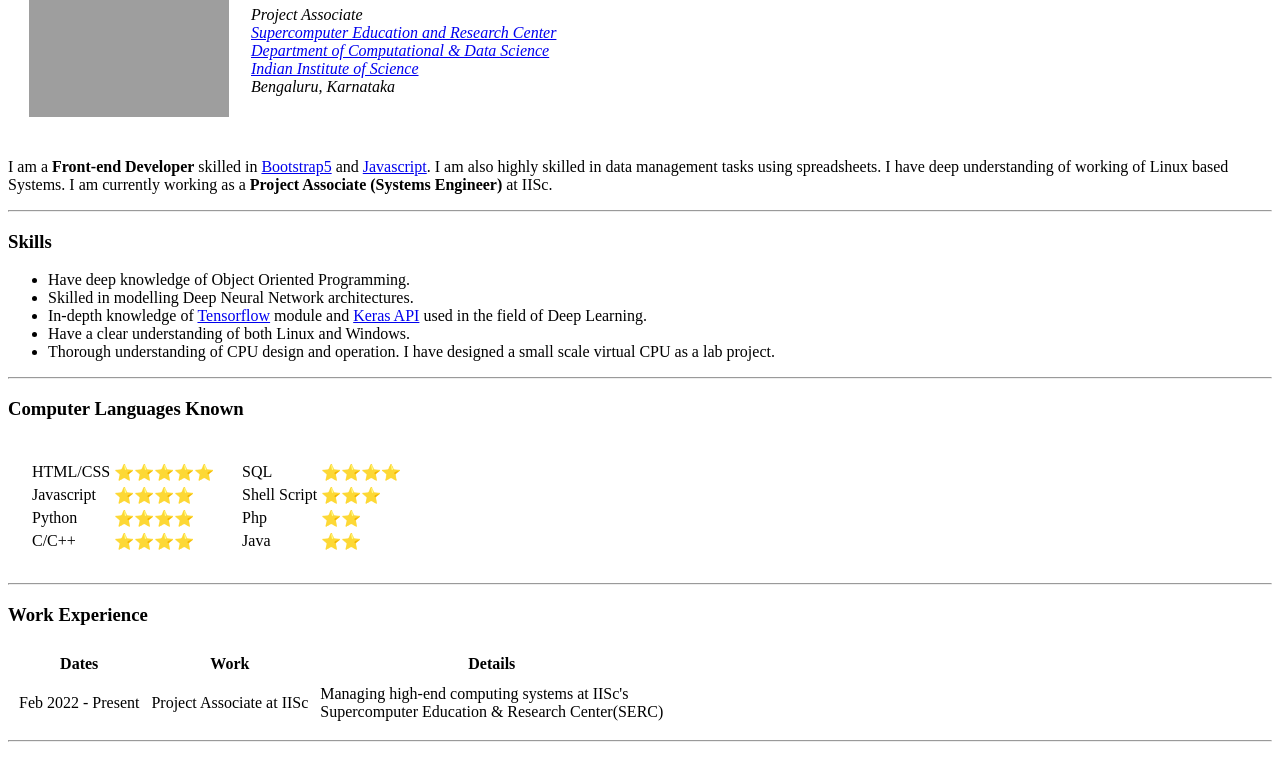
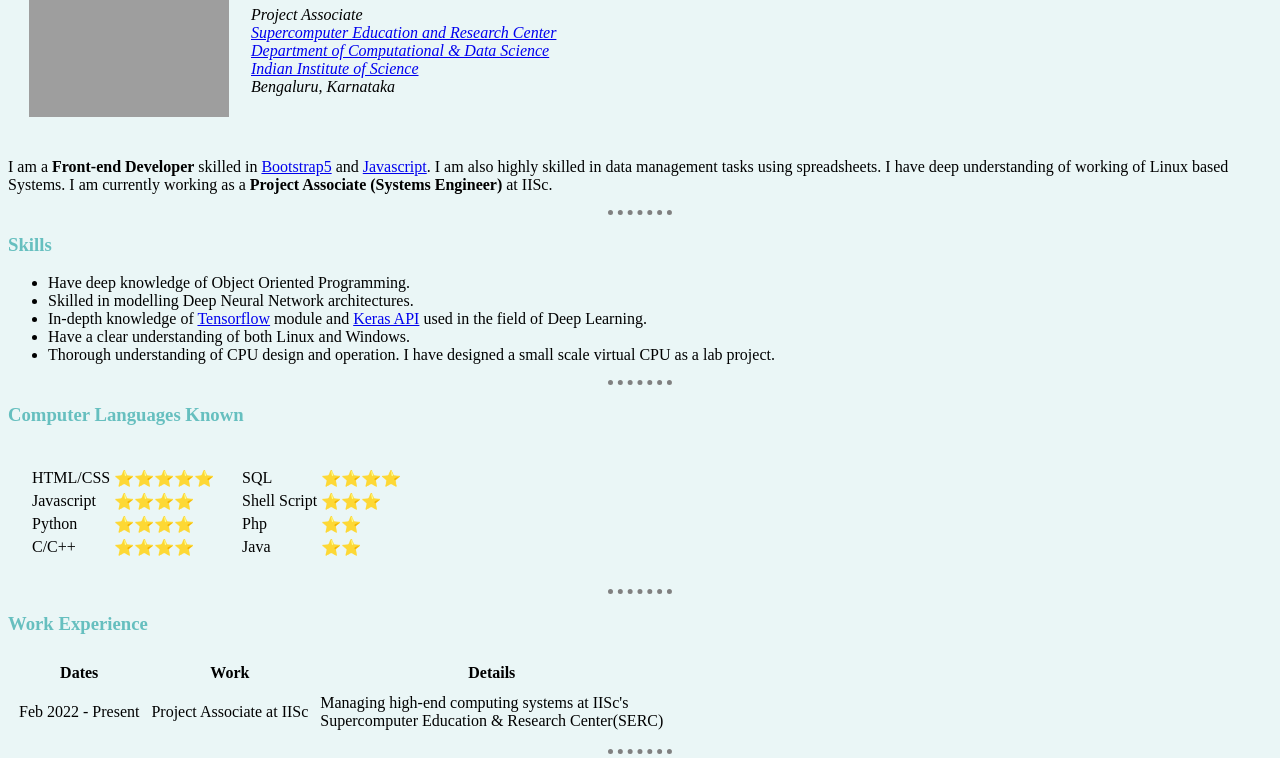
Before and after one commit to 34marqam/cv, a plain HTML site: page index.html in a window 1280 px wide. Shown: the part 112-870 px from the top of the page. Drawn offline with Linux system fonts and the light colour scheme; grey boxes are pictures that could not be loaded.

Commit message:
Add files via upload

```diff
--- /dev/null
+++ b/css/styles.css
@@ -0,0 +1,19 @@
+/*******************************TAG SELECTORS**********************************/
+body {
+  background-color: #eaf6f6;
+}
+
+hr {
+  border: none;
+  width: 5%;
+  background-color: #eaf6f6;
+  border-top-style: dotted;
+  border-color: grey;
+  border-width: 5px;
+}
+
+h1, h3 {
+  color: #66bfbf;
+}
+
+/*****************************CLASS SELECTORS**********************************/
--- a/index.html
+++ b/index.html
@@ -3,9 +3,8 @@
 
 <head>
   <meta charset="utf-8">
-  <title>
-    M Arqam
-  </title>
+  <title>M Arqam</title>
+  <link rel="stylesheet" href="css/styles.css">
 </head>
 
 <body>
@@ -26,7 +25,7 @@
   </table>
   <p>
     I am a <strong>Front-end Developer</strong> skilled in <a href="https://getbootstrap.com/">Bootstrap5</a>
-      and <a href="https://www.javascript.com/">Javascript</a>.
+    and <a href="https://www.javascript.com/">Javascript</a>.
     I am also highly skilled in data management tasks using spreadsheets.
     I have deep understanding of working of Linux based Systems.
     I am currently working as a <strong>Project Associate (Systems Engineer)</strong> at IISc.
@@ -37,7 +36,8 @@
     <li>Have deep knowledge of Object Oriented Programming.</li>
     <li>Skilled in modelling Deep Neural Network architectures.</li>
     <li>In-depth knowledge of <a href="https://www.tensorflow.org/">Tensorflow</a> module and
-      <a href="https://keras.io/">Keras API</a> used in the field of Deep Learning.</li>
+      <a href="https://keras.io/">Keras API</a> used in the field of Deep Learning.
+    </li>
     <li>Have a clear understanding of both Linux and Windows.</li>
     <li>Thorough understanding of CPU design and operation. I have designed a small scale virtual CPU as a lab project.</li>
   </ul>
@@ -138,12 +138,6 @@
       </tr>
     </tbody>
   </table>
-  <!-- <ul>
-    <li> <strong>:</strong> MSc(CS) - 2021</li>
-    <li> :</strong> BSc(Computer Application) - 2019</li>
-    <li> <strong>:</strong> XII - 2016</li>
-    <li> <strong>:</strong> X - 2014</li>
-  </ul> -->
   <hr /><!-- ######################################################################################################### -->
   <h3>Certifications</h3>
   <table cellspacing="20">
@@ -178,13 +172,13 @@
       <tr>
         <td>February 2022</td>
         <td>Create a Website Using Wordpress : Free Hosting & <br>
-            Sub-domain</td>
+          Sub-domain</td>
         <td>Coursera Project Network</td>
       </tr>
       <tr>
         <td>January 2021</td>
         <td>Improving Deep Neural Networks: Hyperparameter <br>
-            Tuning, Regularization and Optimization</td>
+          Tuning, Regularization and Optimization</td>
         <td>DeepLearning.AI</td>
       </tr>
       <tr>
@@ -197,7 +191,6 @@
   <hr /><!-- ######################################################################################################### -->
   <a href="hobbies.html">My Hobbies</a><br>
   <a href="contact.html">Contact Me</a>
-
 </body>
 
 </html>
```
Also changed, not shown: contact.html (+3 -1 lines), hobbies.html (+1 -0 lines).
